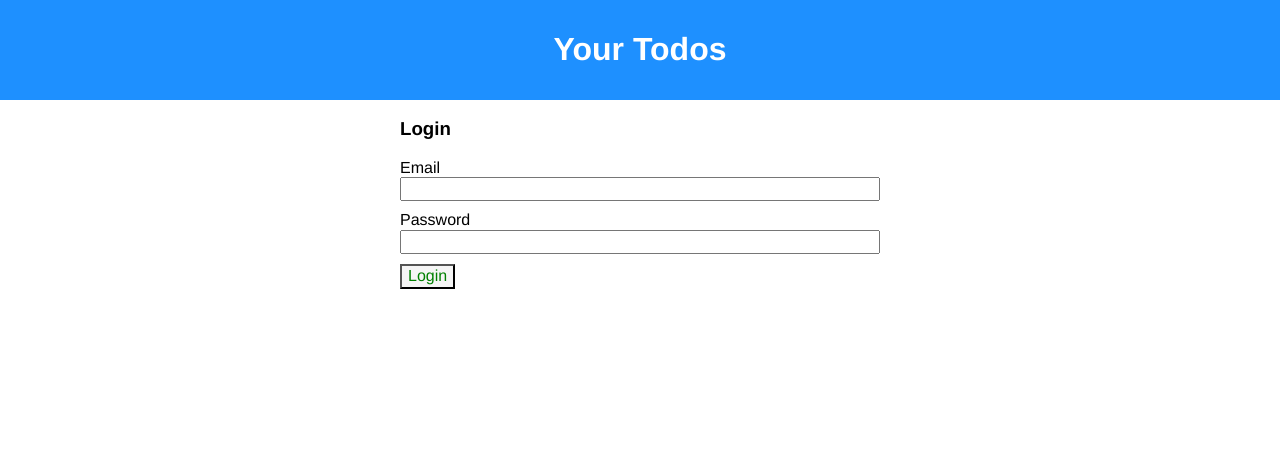
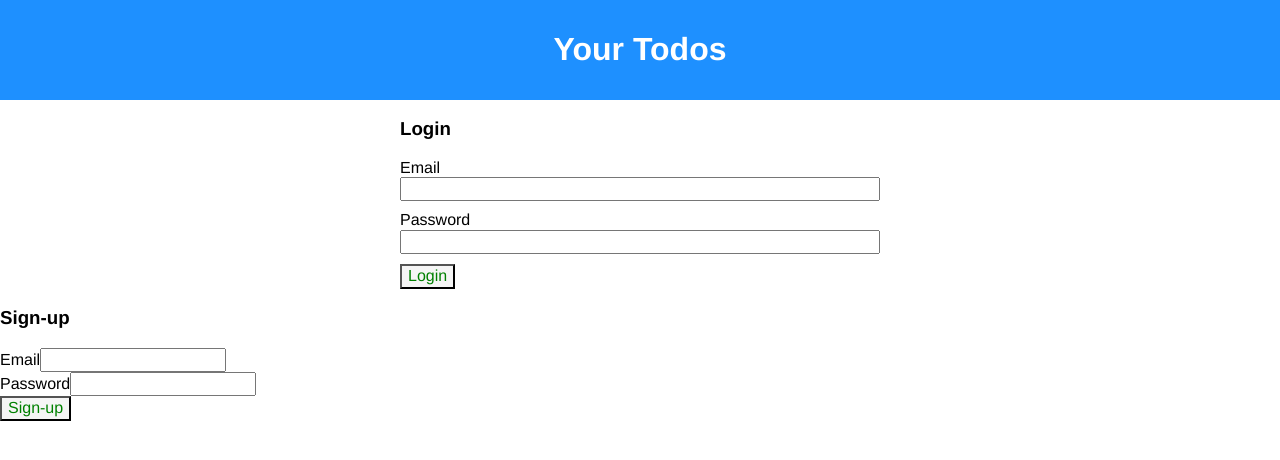
Before and after one commit to marktice/just-do-it, a React (Create React App) app: page / in a window 1280 px wide. Shown: the top 460 px of the page. Built offline with nearby package versions, Linux system fonts and the light colour scheme.

Commit message:
Add signUp form and api call

```diff
--- a/public/index.html
+++ b/public/index.html
@@ -1,5 +1,6 @@
 <!DOCTYPE html>
 <html lang="en">
+
 <head>
   <meta charset="utf-8">
   <meta name="viewport" content="width=device-width, initial-scale=1, shrink-to-fit=no">
@@ -19,8 +20,9 @@
       work correctly both with client-side routing and a non-root public URL.
       Learn how to configure a non-root public URL by running `npm run build`.
     -->
-    <title>React App</title>
+  <title>Just Do It</title>
 </head>
+
 <body>
   <noscript>
     You need to enable JavaScript to run this app.
@@ -37,4 +39,5 @@
       To create a production bundle, use `npm run build` or `yarn build`.
     -->
 </body>
+
 </html>
--- a/src/App.js
+++ b/src/App.js
@@ -5,6 +5,7 @@ import todoAPI from './api/todoAPI';
 import AddTodoForm from './components/AddTodoForm';
 import Header from './components/Header';
 import LoginForm from './components/LoginForm';
+import SignUpForm from './components/SignUpForm';
 import Todos from './components/Todos';
 
 import './App.css';
@@ -17,15 +18,14 @@ class App extends Component {
     todos: []
   };
 
+  // User methods
   handleLogin = async (email, password) => {
     try {
       // Login and set authToken
-      const { user, authToken } = await todoAPI.userLogin(email, password);
+      const { user, authToken } = await todoAPI.loginUser(email, password);
       localStorage.setItem('authToken', authToken);
-
       // Get Todos
       const todos = await todoAPI.getTodos(authToken);
-
       // Set State
       if (user.email === email) {
         this.setState((prevState) => {
@@ -41,6 +41,28 @@ class App extends Component {
     }
   };
 
+  handleSignUp = async (email, password) => {
+    try {
+      const { user, authToken } = await todoAPI.createUser(email, password);
+      localStorage.setItem('authToken', authToken);
+      // Get Todos
+      const todos = await todoAPI.getTodos(authToken);
+      // Set State
+      if (user.email === email) {
+        this.setState((prevState) => {
+          return {
+            loggedIn: true,
+            authToken,
+            todos
+          };
+        });
+      }
+    } catch (error) {
+      console.log(error);
+    }
+  };
+
+  // Todo methods
   handleAddTodo = async (text) => {
     console.log(`hello from handleAddTodo, text: ${text}`);
     try {
@@ -125,7 +147,7 @@ class App extends Component {
 
   render() {
     if (!this.state.loaded) {
-      // TODO: Loader
+      // TODO: Loader Component
       return (
         <div>
           <Header />
@@ -136,15 +158,17 @@ class App extends Component {
 
     if (!this.state.loggedIn) {
       return (
+        // TODO: FINISH SIGNUP
         <div>
           <Header />
           <LoginForm handleLogin={this.handleLogin} />
+          <SignUpForm handleSignUp={this.handleSignUp} />
         </div>
       );
     }
+
     const inCompleteTodos = this.state.todos.filter((todo) => todo.completed === false);
     const completeTodos = this.state.todos.filter((todo) => todo.completed === true);
-
     return (
       <div className="App">
         <Header />
--- a/src/api/todoAPI.js
+++ b/src/api/todoAPI.js
@@ -1,12 +1,15 @@
 import axios from './todosAPIConfig';
 
 // Users requests
-const userLogin = async (email, password) => {
+const loginUser = async (email, password) => {
   const response = await axios.post('users/login', { email, password });
   return { user: response.data, authToken: response.headers['x-auth'] };
 };
 //TODO: logout
-//TODO: create
+const createUser = async (email, password) => {
+  const response = await axios.post('users', { email, password });
+  return { user: response.data, authToken: response.headers['x-auth'] };
+};
 //TODO: get/me profile page
 
 // Todos requests
@@ -55,4 +58,4 @@ const completeTodo = async (id, authToken) => {
 //TODO: get single todo
 // const getTodo = async (id, authToken) => {};
 
-export default { userLogin, getTodos, addTodo, deleteTodo, completeTodo };
+export default { loginUser, createUser, getTodos, addTodo, deleteTodo, completeTodo };
--- /dev/null
+++ b/src/components/SignUpForm.js
@@ -0,0 +1,28 @@
+import React from 'react';
+
+const SignUpForm = (props) => {
+  return (
+    <form
+      onSubmit={(e) => {
+        e.preventDefault();
+        console.log(`hello from handleSubmit`);
+        const email = e.target.elements.email.value;
+        const password = e.target.elements.password.value;
+        props.handleSignUp(email, password);
+      }}
+    >
+      <h3>Sign-up</h3>
+      <div className="SignUpForm__input-group">
+        <label htmlFor="email">Email</label>
+        <input type="email" name="email" />
+      </div>
+      <div className="SignUpForm__input-group">
+        <label htmlFor="password">Password</label>
+        <input type="password" name="password" />
+      </div>
+      <button type="submit">Sign-up</button>
+    </form>
+  );
+};
+
+export default SignUpForm;
```
Lines whose indentation alone changed are shown as unchanged.
